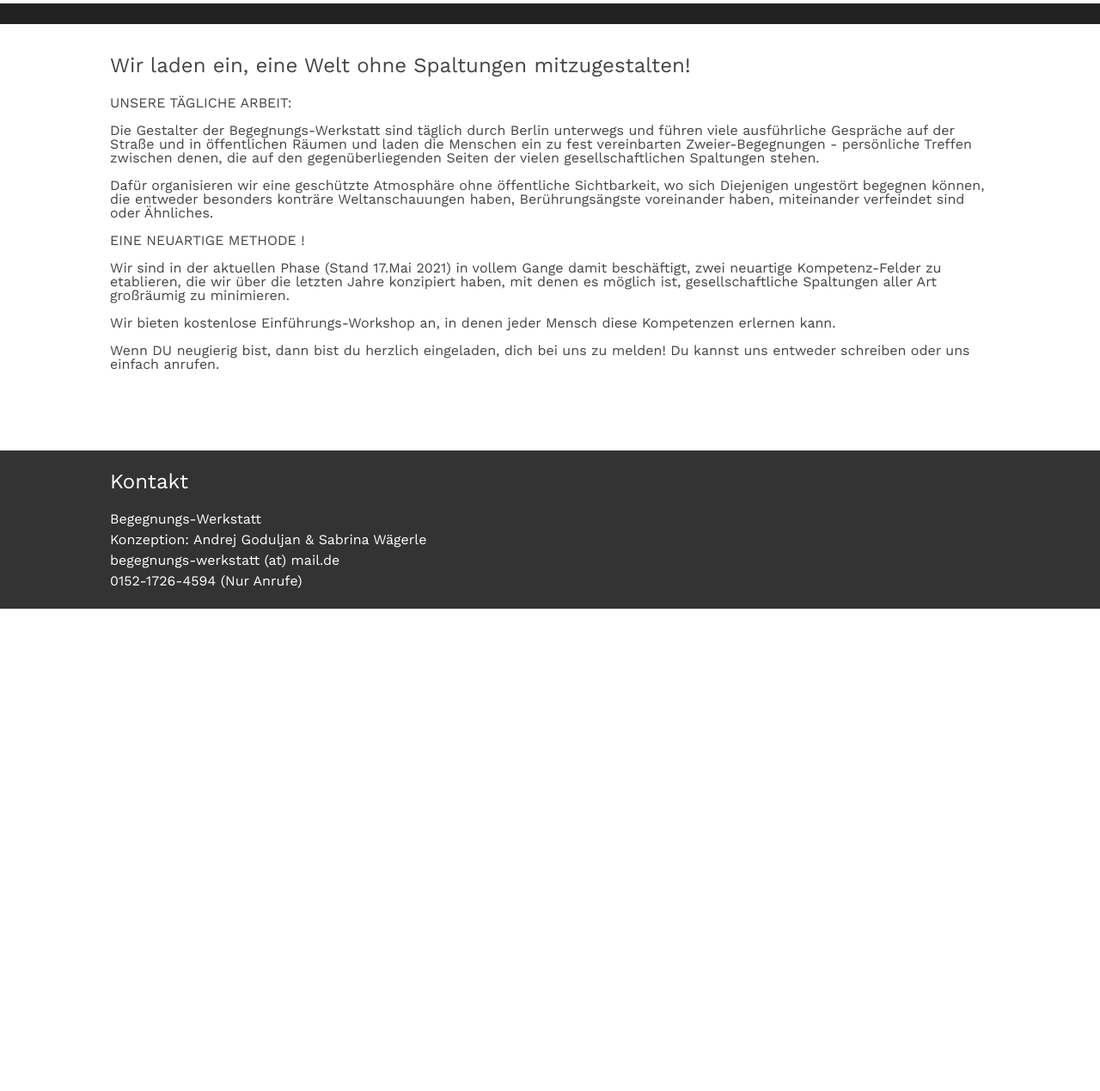
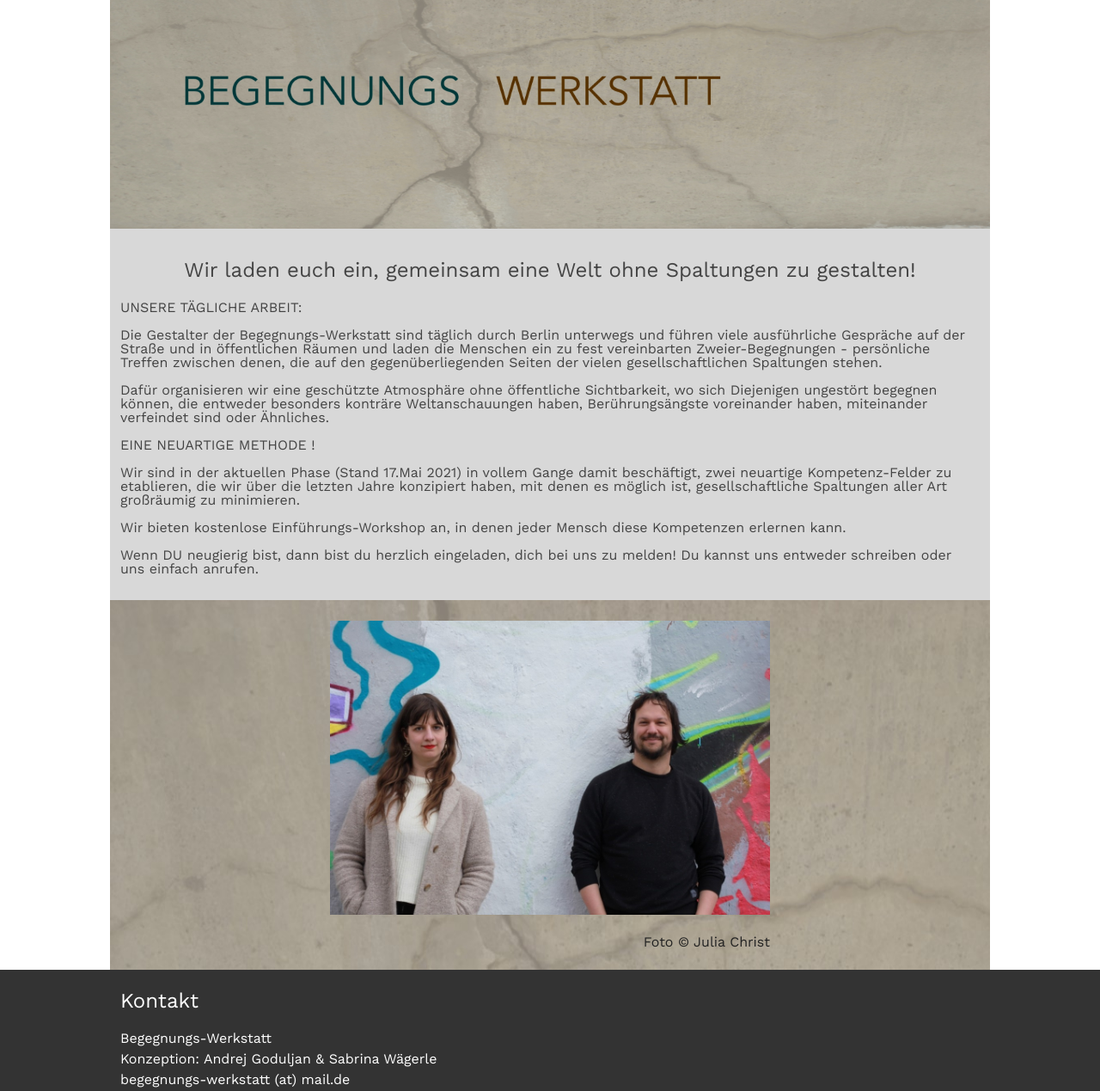
Before and after one commit to stephanLeece/werkstatt, a Gatsby site: page / in a window 1280 px wide. Shown: the part 92-1361 px from the top of the page at 86% size. Before the commit the page ends 800 px from the top, so only its background shows below. Built offline with nearby package versions, Linux system fonts and the light colour scheme; Gatsby itself is replaced by a stand-in of ours.

Commit message:
add images, update background colors, remove divider

```diff
--- a/src/screens/Home/Home.jsx
+++ b/src/screens/Home/Home.jsx
@@ -1,25 +1,29 @@
 import React from "react";
+
+import HeaderImageSrc from "./Assets/bwHeaderImage.jpeg";
+import TeamImageSrc from "./Assets/bwTeamImage.jpeg";
 
 import {
   Wrap,
-  Title,
-  Divider,
+  HeroImage,
   MainSection,
   MainHeaderText,
   MainBodyText,
   ContactSectionOuter,
   ContactSectionInner,
   ContactHeaderText,
-  ContactBodyText
+  ContactBodyText,
+  TeamSection,
+  TeamImage,
+  TeamImageCredit
 } from "./Home.styled";
 
 const Home = () => (
   <Wrap>
-    <Title>DIE BEGEGNUNGS-WERKSTATT</Title>
-    <Divider />
+    <HeroImage src={HeaderImageSrc} alt="Begegnungs-Werkstatt" />
     <MainSection>
       <MainHeaderText>
-        Wir laden ein, eine Welt ohne Spaltungen mitzugestalten!
+        Wir laden euch ein, gemeinsam eine Welt ohne Spaltungen zu gestalten!
       </MainHeaderText>
       <MainBodyText>
         UNSERE TÄGLICHE ARBEIT:
@@ -58,6 +62,10 @@ const Home = () => (
         <br />
       </MainBodyText>
     </MainSection>
+    <TeamSection>
+      <TeamImage src={TeamImageSrc} alt="Begegnungs-Werkstatt" />
+      <TeamImageCredit>Foto © Julia Christ</TeamImageCredit>
+    </TeamSection>
     <ContactSectionOuter>
       <ContactSectionInner>
         <ContactHeaderText>Kontakt</ContactHeaderText>
--- a/src/screens/Home/Home.styled.js
+++ b/src/screens/Home/Home.styled.js
@@ -1,6 +1,8 @@
 import styled from "styled-components";
 
-import { StyledH1, StyledH3, StyledP } from 'src/common/Typography/Typography.styled';
+import { StyledH3, StyledP } from 'src/common/Typography/Typography.styled';
+
+import HeaderImage from './Assets/bwTeamBackground.jpg';
 
 const Wrap = styled.div`
   display: flex;
@@ -10,27 +12,25 @@ const Wrap = styled.div`
   min-height: 100vh;
 `;
 
-const Title = styled(StyledH1)`
-  margin: 24px 8px;
-`;
-
-const Divider = styled.div`
+const HeroImage = styled.img`
+  max-width: 1024px;
   width: 100%;
-  height: 24px;
-  background-color: #222222;
-  margin-bottom: 24px;
+  height: auto;
 `;
 
 const MainSection = styled.section`
+  box-sizing: border-box;
   display: flex;
   flex-direction: column;
   max-width: 1024px;
   padding: 12px;
+  background: #d8d8d8;
 `;
 
 const MainHeaderText = styled(StyledH3)`
   color: #444444;
-  margin-bottom: 24px;
+  margin: 24px 0;
+  text-align: center;
 `;
 
 const MainBodyText = styled(StyledP)`
@@ -40,9 +40,7 @@ const MainBodyText = styled(StyledP)`
 const ContactSectionOuter = styled.section`
   background-color: #333333;
   margin-top: auto;
-  padding: 24px 12px 16px;
   width: 100%;
-  box-sizing: border-box;
   display: flex;
   justify-content: center;
 `;
@@ -52,6 +50,8 @@ const ContactSectionInner = styled.div`
   width: 100%;
   display: flex;
   flex-direction: column;
+  padding: 24px 12px 16px;
+  box-sizing: border-box;
 `;
 
 const ContactHeaderText = styled(StyledH3)`
@@ -64,15 +64,39 @@ const ContactBodyText = styled(StyledP)`
   margin-bottom: 8px;
 `;
 
+const TeamSection = styled.section`
+  max-width: 1024px;
+  width: 100%;
+  display: flex;
+  flex-direction: column;
+  align-items: center;
+  background-image: url(${HeaderImage});
+  padding: 24px 20%;
+  box-sizing: border-box;
+`;
+
+const TeamImage = styled.img`
+  max-width: 100%;
+  height: auto;
+  object-fit: contain;
+  margin-bottom: 24px;
+`;
+
+const TeamImageCredit = styled(StyledP)`
+  color: #222222;
+  align-self: flex-end;
+`;
 export {
   Wrap,
-  Title,
-  Divider,
+  HeroImage,
   MainSection,
   MainHeaderText,
   MainBodyText,
   ContactSectionOuter,
   ContactSectionInner,
   ContactHeaderText,
-  ContactBodyText
+  ContactBodyText,
+  TeamSection,
+  TeamImage,
+  TeamImageCredit,
 }
```
Also changed, not shown: src/screens/Home/Assets/bwHeaderImage.jpeg (added), src/screens/Home/Assets/bwTeamBackground.jpg (added), src/screens/Home/Assets/bwTeamImage.jpeg (added).
